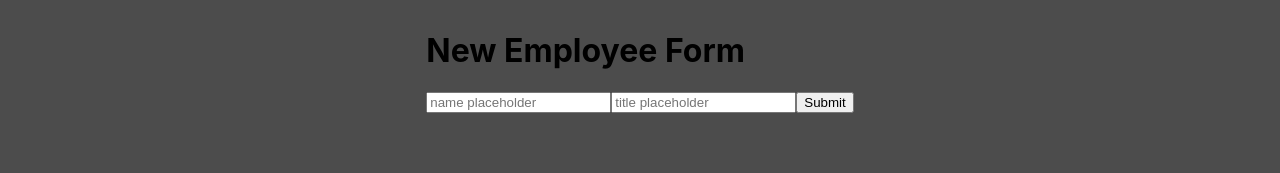
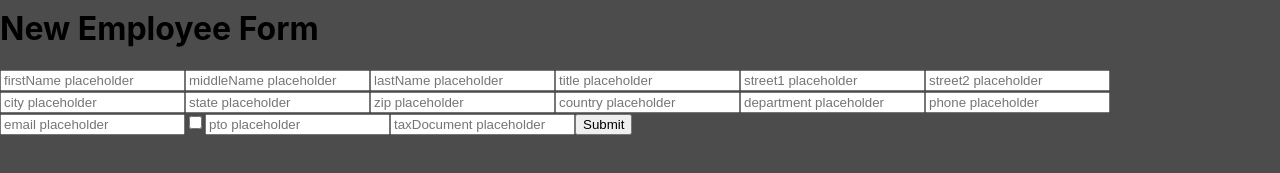
Before and after one commit to taylorbhogan/my-personnel, a React (Create React App) app in the folder my-personnel/: page /employees in a window 1280 px wide. Both pictures are taken after a click on the button "Click me". Shown: the part 339-512 px from the top of the page. Built offline with nearby package versions, Linux system fonts and the light colour scheme; no server answers.

Commit message:
Successfully add new departments to the database

```diff
--- a/my-personnel/src/components/NewEmployeeForm.js
+++ b/my-personnel/src/components/NewEmployeeForm.js
@@ -2,15 +2,48 @@ import { useState } from "react";
 import Input from "./Input";
 
 const NewEmployeeForm = () => {
-  const [name, setName] = useState('')
+  const [firstName, setFirstName] = useState('')
+  const [middleName, setMiddleName] = useState('')
+  const [lastName, setLastName] = useState('')
   const [title, setTitle] = useState('')
+  const [department, setDepartment] = useState('')
+  const [isAdmin, setIsAdmin] = useState(false)
+  const [phone, setPhone] = useState('')
+  const [email, setEmail] = useState('')
+  const [street1, setStreet1] = useState('')
+  const [street2, setStreet2] = useState('')
+  const [city, setCity] = useState('')
+  const [state, setState] = useState('')
+  const [zip, setZip] = useState('')
+  const [country, setCountry] = useState('')
+  const [pto, setPto] = useState('')
+  const [taxDocument, setTaxDocument] = useState('')
 
   const handleSubmit = async (e) => {
     e.preventDefault();
     const newEmployee = {
-      name,
+      corporateId: 2,
+      name: {
+        first: firstName,
+        middle: middleName,
+        last: lastName,
+      },
       title,
-      address: {street: "123 Main St"}
+      department,
+      admin: isAdmin,
+      phone,
+      email,
+      address: {
+        street1,
+        street2,
+        city,
+        state,
+        zip,
+        country,
+      },
+      pto,
+      taxDocuments: [ taxDocument ],
+      directSupervisor: "6217ccd822a75a5caca18115",
     }
 
     const res = await fetch('/api/addEmployee', {
@@ -33,10 +66,26 @@ const NewEmployeeForm = () => {
       <h1>New Employee Form</h1>
       <Input
         type={"text"}
-        value={name}
-        placeholder={"name placeholder"}
-        ariaLabel={"name placeholder"}
-        onChange={(e) => setName(e.target.value)}
+        value={firstName}
+        placeholder={"firstName placeholder"}
+        ariaLabel={"firstName placeholder"}
+        onChange={(e) => setFirstName(e.target.value)}
+        required={true}
+      />
+      <Input
+        type={"text"}
+        value={middleName}
+        placeholder={"middleName placeholder"}
+        ariaLabel={"middleName placeholder"}
+        onChange={(e) => setMiddleName(e.target.value)}
+        required={true}
+      />
+      <Input
+        type={"text"}
+        value={lastName}
+        placeholder={"lastName placeholder"}
+        ariaLabel={"lastName placeholder"}
+        onChange={(e) => setLastName(e.target.value)}
         required={true}
       />
       <Input
@@ -47,6 +96,99 @@ const NewEmployeeForm = () => {
         onChange={(e) => setTitle(e.target.value)}
         required={true}
       />
+      <Input
+        type={"text"}
+        value={street1}
+        placeholder={"street1 placeholder"}
+        ariaLabel={"street1 placeholder"}
+        onChange={(e) => setStreet1(e.target.value)}
+        required={true}
+      />
+      <Input
+        type={"text"}
+        value={street2}
+        placeholder={"street2 placeholder"}
+        ariaLabel={"street2 placeholder"}
+        onChange={(e) => setStreet2(e.target.value)}
+        required={true}
+      />
+      <Input
+        type={"text"}
+        value={city}
+        placeholder={"city placeholder"}
+        ariaLabel={"city placeholder"}
+        onChange={(e) => setCity(e.target.value)}
+        required={true}
+      />
+      <Input
+        type={"text"}
+        value={state}
+        placeholder={"state placeholder"}
+        ariaLabel={"state placeholder"}
+        onChange={(e) => setState(e.target.value)}
+        required={true}
+      />
+      <Input
+        type={"text"}
+        value={zip}
+        placeholder={"zip placeholder"}
+        ariaLabel={"zip placeholder"}
+        onChange={(e) => setZip(e.target.value)}
+        required={true}
+      />
+      <Input
+        type={"text"}
+        value={country}
+        placeholder={"country placeholder"}
+        ariaLabel={"country placeholder"}
+        onChange={(e) => setCountry(e.target.value)}
+        required={true}
+      />
+      <Input
+        type={"text"}
+        value={department}
+        placeholder={"department placeholder"}
+        ariaLabel={"department placeholder"}
+        onChange={(e) => setDepartment(e.target.value)}
+        required={true}
+      />
+      <Input
+        type={"text"}
+        value={phone}
+        placeholder={"phone placeholder"}
+        ariaLabel={"phone placeholder"}
+        onChange={(e) => setPhone(e.target.value)}
+        required={true}
+      />
+      <Input
+        type={"text"}
+        value={email}
+        placeholder={"email placeholder"}
+        ariaLabel={"email placeholder"}
+        onChange={(e) => setEmail(e.target.value)}
+        required={true}
+      />
+      <input
+        type={"checkbox"}
+        checked={isAdmin}
+        placeholder={"isAdmin placeholder"}
+        aria-label={"isAdmin placeholder"}
+        onChange={(e) => setIsAdmin(e.target.checked)}
+      ></input>
+      <input
+        type={"number"}
+        value={pto}
+        placeholder={"pto placeholder"}
+        aria-label={"pto placeholder"}
+        onChange={(e) => setPto(e.target.checked)}
+      ></input>
+      <Input
+        type={"text"}
+        placeholder={"taxDocument placeholder"}
+        ariaLabel={"taxDocument placeholder"}
+        onChange={(e) => setTaxDocument(e.target.value)}
+        required={true}
+      />
       <button type="submit">
         Submit
       </button>
```
